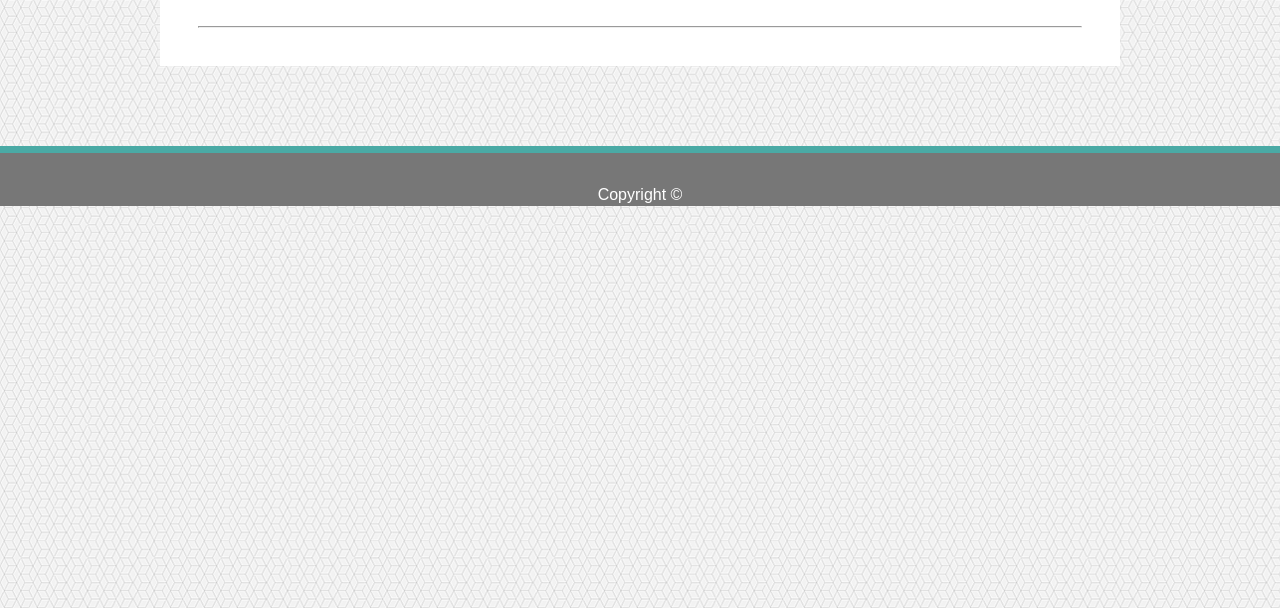
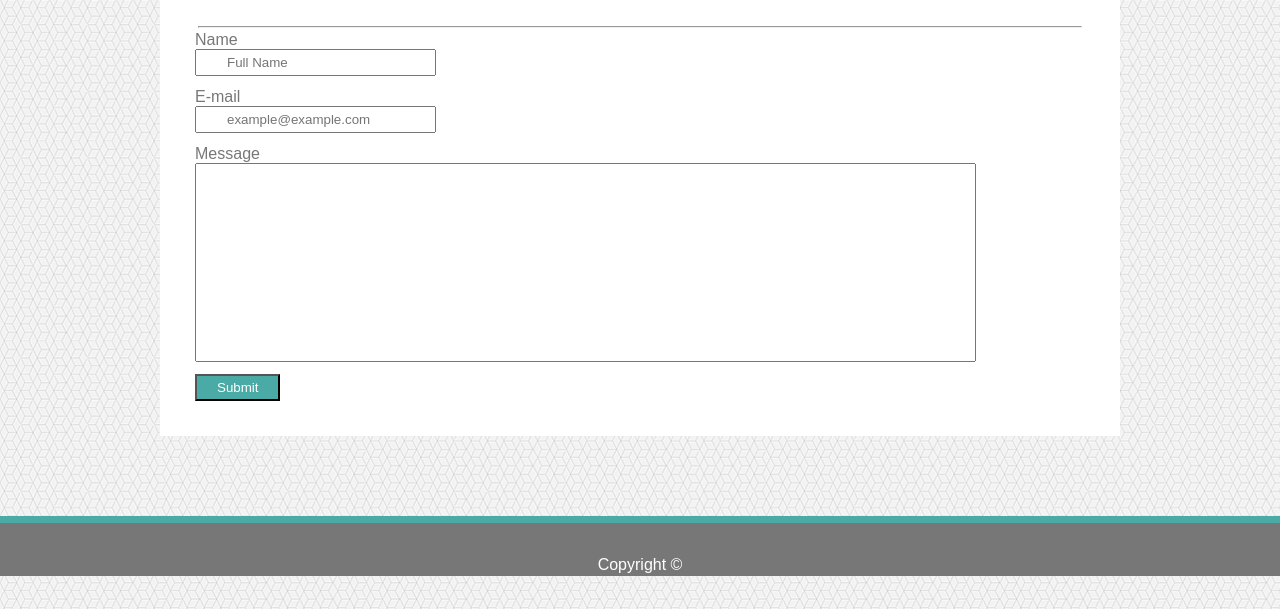
Before and after one commit to dawnpatrol506/Basic-Portfolio, a plain HTML site: page contact.html in a window 1280 px wide. Shown: the part 192-801 px from the top of the page. Drawn offline with Linux system fonts and the light colour scheme.

Commit message:
contact.html finished

```diff
--- a/assets/css/style.css
+++ b/assets/css/style.css
@@ -7,6 +7,12 @@ body{
     background-image: url("/assets/images/qbkls.png");
     font-family: 'Arial', 'Helvetica Neue', Helvetica, sans-serif;
     color: #777777;
+}
+
+input{
+    display: block;
+    margin-bottom: 12px;
+    padding: 4px 30px;
 }
 
 .full-container{
@@ -103,3 +109,17 @@ footer{
     grid-column: 3 / 4;
 
 }
+
+.message{
+    padding: 90px 300px;
+}
+
+.submit-button{
+    background-color: #4aaaa5;
+    color: #fff;
+    padding: 4px 20px;
+}
+
+.name-label{
+    margin-top: 30px;
+}
--- a/contact.html
+++ b/contact.html
@@ -27,7 +27,13 @@
             </h2>
             <hr />
             <form>
-
+                <label class="name-label" for="name">Name</label>
+                <input type="text" placeholder="Full Name" name="name">
+                <label for="email">E-mail</label>
+                <input type="email" placeholder="example@example.com" name="email">
+                <label for"message">Message</label>
+                <input class="message" type="message" name="messeage">
+                <button class="submit-button" type="submit">Submit</button>
             </form>
 
         </div>
```
